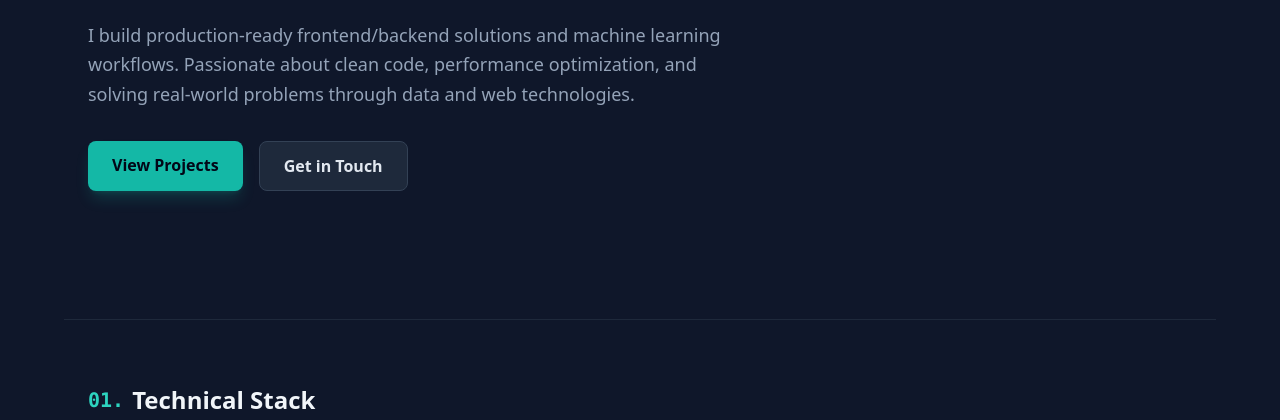
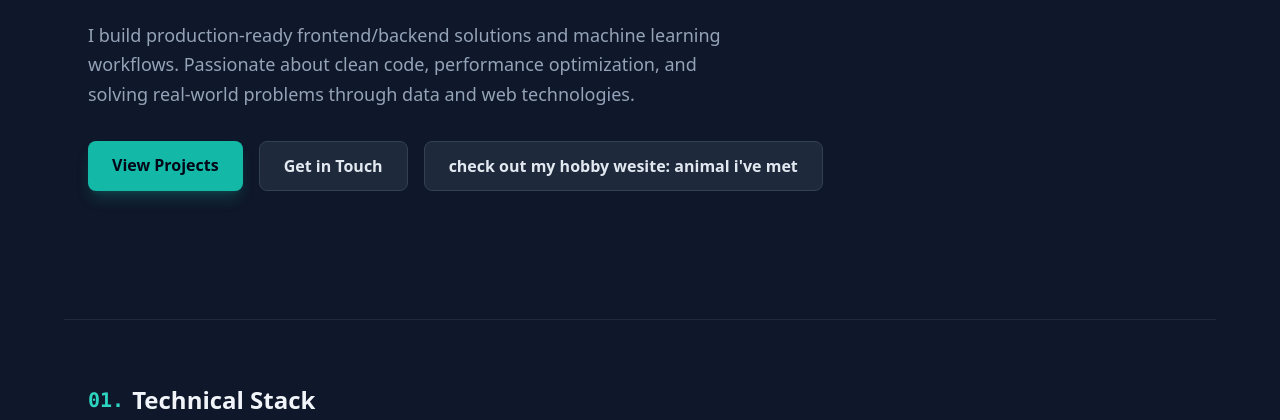
Before and after one commit to gaiuso33/Gaius-portfolio, a plain HTML site: page portfolio.html in a window 1280 px wide. Shown: the part 380-800 px from the top of the page. Drawn offline with nearby package versions, Linux system fonts and the light colour scheme.

Commit message:
Add link to animals I've met hobby website
Added a link to the 'animals I've met' hobby website.

```diff
--- a/portfolio.html
+++ b/portfolio.html
@@ -37,6 +37,10 @@
       </a>
       <a href="#contact" class="px-6 py-3 bg-slate-800 text-slate-200 border border-slate-700 font-semibold rounded-lg hover:bg-slate-700 transition">
         Get in Touch
+      </a>
+
+      <a href="animals_ive_met.html" class="px-6 py-3 bg-slate-800 text-slate-200 border border-slate-700 font-semibold rounded-lg hover:bg-slate-700 transition">
+        check out my hobby wesite: animal i've met
       </a>
     </div>
   </section>
```
